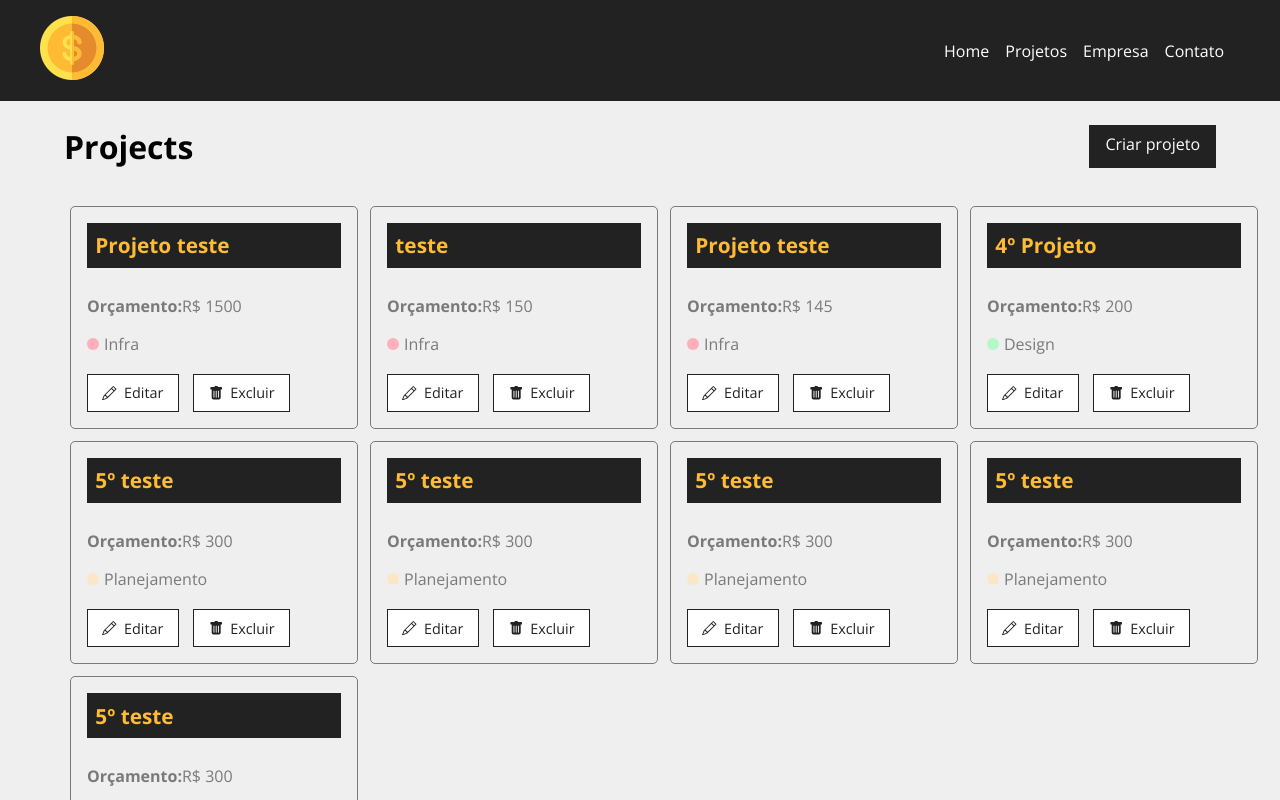
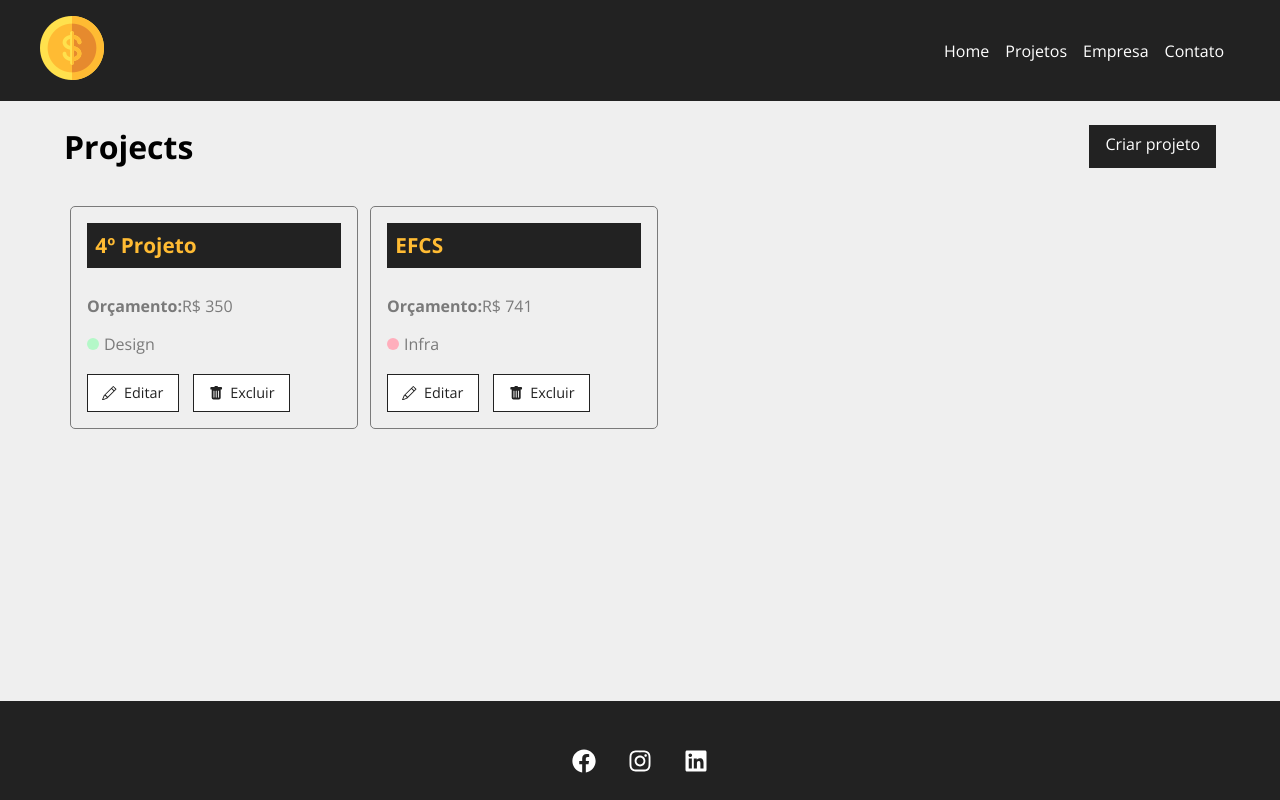
Before and after one commit to edinaldofcs/Projeto-Custos-React, a React (Create React App) app: page /projects in a window 1280 px wide. Shown: the top 800 px of the page. Built offline with nearby package versions, Linux system fonts and the light colour scheme; data requests are answered from the project's data file.

Commit message:
Aula29-Remover-Projeto

```diff
--- a/db.json
+++ b/db.json
@@ -1,41 +1,8 @@
 {
   "projects": [
     {
-      "name": "Projeto teste",
-      "budget": "1500",
-      "category": {
-        "id": "1",
-        "name": "Infra"
-      },
-      "cost": 0,
-      "services": [],
-      "id": 1
-    },
-    {
-      "name": "teste",
-      "budget": "150",
-      "category": {
-        "id": "2",
-        "name": "Infra"
-      },
-      "cost": 0,
-      "services": [],
-      "id": 2
-    },
-    {
-      "name": "Projeto teste",
-      "budget": "145",
-      "category": {
-        "id": "3",
-        "name": "Infra"
-      },
-      "cost": 0,
-      "services": [],
-      "id": 3
-    },
-    {
       "name": "4º Projeto",
-      "budget": "200",
+      "budget": "350",
       "category": {
         "id": "4",
         "name": "Design"
@@ -45,59 +12,15 @@
       "id": 4
     },
     {
-      "name": "5º teste",
-      "budget": "300",
+      "name": "EFCS",
+      "budget": "741",
       "category": {
-        "id": "5",
-        "name": "Planejamento"
+        "id": "1",
+        "name": "Infra"
       },
       "cost": 0,
       "services": [],
       "id": 5
-    },
-    {
-      "name": "5º teste",
-      "budget": "300",
-      "category": {
-        "id": "6",
-        "name": "Planejamento"
-      },
-      "cost": 0,
-      "services": [],
-      "id": 6
-    },
-    {
-      "name": "5º teste",
-      "budget": "300",
-      "category": {
-        "id": "7",
-        "name": "Planejamento"
-      },
-      "cost": 0,
-      "services": [],
-      "id": 7
-    },
-    {
-      "name": "5º teste",
-      "budget": "300",
-      "category": {
-        "id": "8",
-        "name": "Planejamento"
-      },
-      "cost": 0,
-      "services": [],
-      "id": 8
-    },
-    {
-      "name": "5º teste",
-      "budget": "300",
-      "category": {
-        "id": "9",
-        "name": "Planejamento"
-      },
-      "cost": 0,
-      "services": [],
-      "id": 9
     }
   ],
   "categories": [
--- a/src/components/pages/Projects.js
+++ b/src/components/pages/Projects.js
@@ -12,6 +12,7 @@
     const [projects, setProjects] = useState([]);
     const location = useLocation();
     const [removeLoading, setRemoveLoading] = useState(false);
+    const [projectMessage, setProjectMessage] = useState('');
 
     let message = ''
     if (location.state) {
@@ -35,6 +36,22 @@
 
     }, [])
 
+    function removeProject(id) {
+
+        fetch(`http://localhost:5000/projects/${id}`, {
+            method: 'DELETE',
+            headers: {
+                'Content-Type': 'application/json',
+            },
+        })
+            .then((resp) => resp.json())
+            .then(() => {
+                setProjects(projects.filter((element) => element.id !== id))
+                setProjectMessage('Projeto removido com sucesso!')
+            })
+            .catch(err => console.log(err))
+    }
+
     return (
         <div className={styles.project_container}>
             <div className={styles.title_container}>
@@ -42,9 +59,10 @@
                 <BtnLink to="/newproject" text="Criar projeto" />
             </div>
             {message && <Message type="success" msg={message} />}
+            {projectMessage && <Message type="success" msg={projectMessage} />}
             <Container customClass='start'>
                 {projects.length > 0 &&
-                projects.map((element)=>(
+                    projects.map((element) => (
 
                         <ProjectCard
                             id={element.id}
@@ -52,10 +70,11 @@
                             budget={element.budget}
                             category={element.category.name}
                             key={element.id}
+                            handleRemove={removeProject}
                         />
                     ))}
-                {!removeLoading && <Loading/>}
-                {removeLoading && projects.length === 0 &&(
+                {!removeLoading && <Loading />}
+                {removeLoading && projects.length === 0 && (
                     <p>Não há projetos cadastrados</p>
                 )}
             </Container>
--- a/src/components/project/ProjectCard.js
+++ b/src/components/project/ProjectCard.js
@@ -3,6 +3,12 @@
 import { Link } from 'react-router-dom';
 
 function ProjectCard({ id, name, budget, category, handleRemove }) {
+
+    const remove = (e)=>{
+        e.preventDefault()
+        handleRemove(id)
+    }
+
     return (
         <div className={styles.project_card}>
             <h4>{name}</h4>
@@ -16,7 +22,7 @@
                 <Link to="/">
                     <BsPencil/>Editar
                 </Link>
-                <button>
+                <button onClick={remove}>
                     <BsFillTrashFill/>Excluir
                 </button>
             </div>
```
Lines whose indentation alone changed are shown as unchanged.
